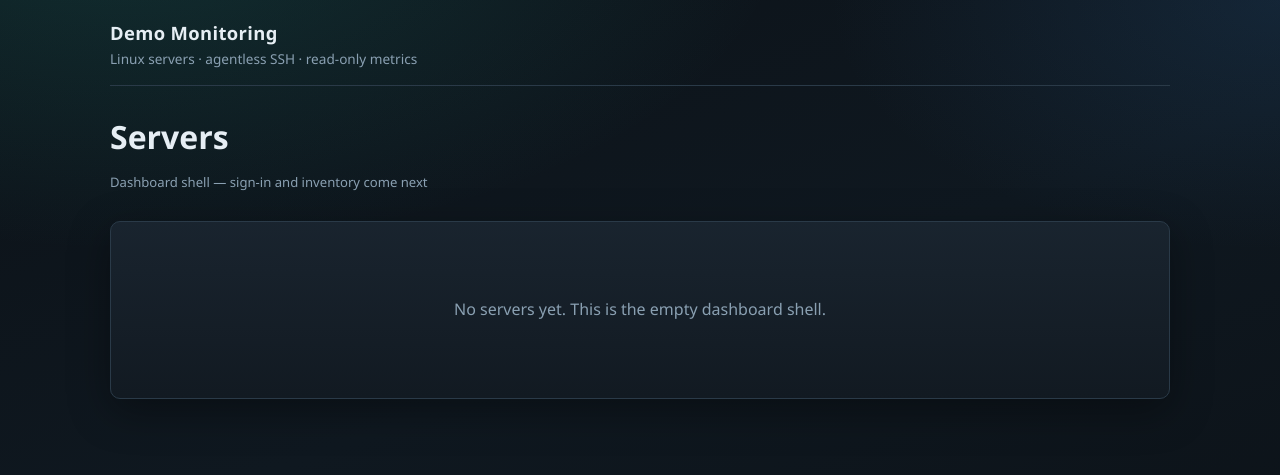
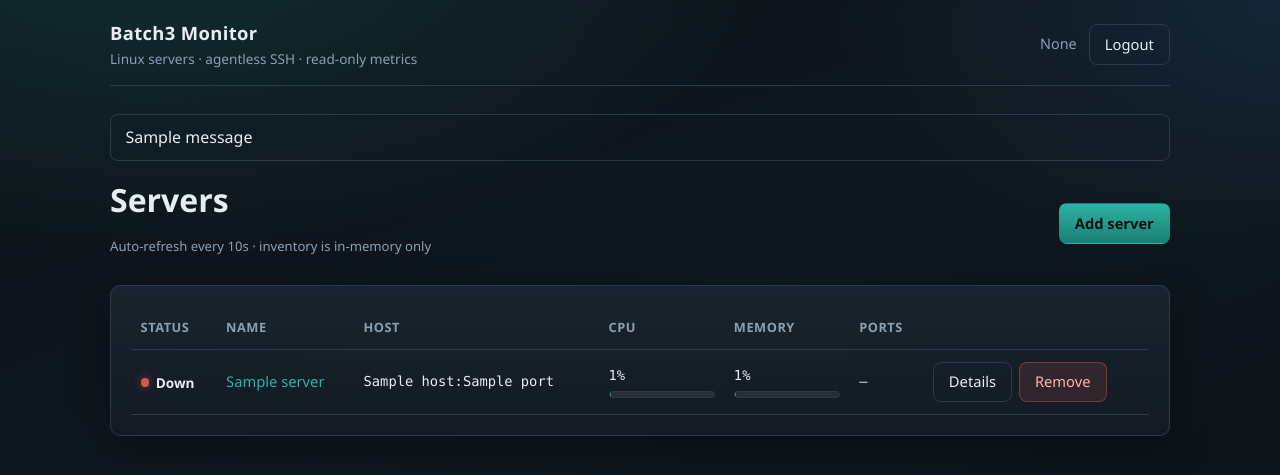
Before and after one commit to vinuthan8ntraining-debug/Batch3_cursor_Training_Vin, a Flask app: template templates/dashboard.html in a window 1280 px wide. Shown: the top 475 px of the page. Run offline with Flask 3, Linux system fonts and the light colour scheme; the template is opened without the code that fills it: most values are stand-ins (such as "Sample title", 1, 10 or a date in 2020); one stand-in notice (Sample message) is shown.

Commit message:
Add auth, server inventory, and live SSH metrics dashboard.
Wire login-protected routes, in-memory server CRUD, agentless metrics collection, and UI polish for the monitoring demo.

```diff
--- a/app.py
+++ b/app.py
@@ -1,16 +1,133 @@
-"""Demo Monitoring Infrastructure — local Flask app (Step 1 shell)."""
+"""Demo Monitoring Infrastructure — local Flask app."""
 
-from flask import Flask, render_template
+from __future__ import annotations
+
+from functools import wraps
+
+from flask import (
+    Flask,
+    flash,
+    redirect,
+    render_template,
+    request,
+    session,
+    url_for,
+)
+from werkzeug.security import check_password_hash
+
+import config
+import metrics
+import store
 
 app = Flask(__name__)
+app.secret_key = config.SECRET_KEY
+
+
+def login_required(view):
+    @wraps(view)
+    def wrapped(*args, **kwargs):
+        if not session.get("authenticated"):
+            return redirect(url_for("login"))
+        return view(*args, **kwargs)
+
+    return wrapped
+
+
+@app.context_processor
+def inject_globals():
+    return {
+        "refresh_seconds": config.METRICS_REFRESH_SECONDS,
+        "username": session.get("username"),
+    }
+
+
+@app.route("/login", methods=["GET", "POST"])
+def login():
+    if session.get("authenticated"):
+        return redirect(url_for("dashboard"))
+
+    error = None
+    if request.method == "POST":
+        username = (request.form.get("username") or "").strip()
+        password = request.form.get("password") or ""
+        if username == config.ADMIN_USERNAME and check_password_hash(
+            config.ADMIN_PASSWORD_HASH, password
+        ):
+            session["authenticated"] = True
+            session["username"] = username
+            return redirect(url_for("dashboard"))
+        error = "Invalid username or password."
+
+    return render_template("login.html", error=error)
+
+
+@app.route("/logout")
+def logout():
+    session.clear()
+    return redirect(url_for("login"))
 
 
 @app.route("/")
+@login_required
 def dashboard():
-    """Empty dashboard shell — auth and metrics come in later steps."""
-    return render_template("dashboard.html")
+    servers = store.list_servers()
+    rows = metrics.collect_summaries(servers)
+    return render_template("dashboard.html", servers=rows)
+
+
+@app.route("/servers/add", methods=["GET", "POST"])
+@login_required
+def add_server():
+    if request.method == "POST":
+        name = request.form.get("name") or ""
+        host = request.form.get("host") or ""
+        port_raw = request.form.get("port") or "22"
+        ssh_user = request.form.get("ssh_user") or ""
+        ssh_password = request.form.get("ssh_password") or ""
+
+        if not all([name.strip(), host.strip(), ssh_user.strip(), ssh_password]):
+            flash("All fields are required.", "error")
+            return render_template("add_server.html", form=request.form)
+
+        try:
+            port = int(port_raw)
+            if not (1 <= port <= 65535):
+                raise ValueError
+        except ValueError:
+            flash("SSH port must be a number between 1 and 65535.", "error")
+            return render_template("add_server.html", form=request.form)
+
+        store.add_server(name, host, port, ssh_user, ssh_password)
+        flash(f"Server “{name.strip()}” added.", "ok")
+        return redirect(url_for("dashboard"))
+
+    return render_template("add_server.html", form={})
+
+
+@app.route("/servers/<server_id>")
+@login_required
+def server_detail(server_id: str):
+    server = store.get_server(server_id)
+    if not server:
+        flash("Server not found.", "error")
+        return redirect(url_for("dashboard"))
+
+    live = metrics.collect_metrics(server)
+    safe = {k: v for k, v in server.items() if k != "ssh_password"}
+    return render_template("server_detail.html", server=safe, metrics=live)
+
+
+@app.route("/servers/<server_id>/remove", methods=["POST"])
+@login_required
+def remove_server(server_id: str):
+    server = store.get_server(server_id)
+    if store.remove_server(server_id):
+        label = server["name"] if server else server_id
+        flash(f"Server “{label}” removed.", "ok")
+    else:
+        flash("Server not found.", "error")
+    return redirect(url_for("dashboard"))
 
 
 if __name__ == "__main__":
-    # Local demo bind: all interfaces, port 5777 (see docs/requirements.md §8)
-    app.run(host="0.0.0.0", port=5777, debug=True)
+    app.run(host="0.0.0.0", port=57275, debug=True)
--- a/config.py
+++ b/config.py
@@ -9,5 +9,5 @@ ADMIN_PASSWORD_HASH = os.environ.get(
     "scrypt:32768:8:1$Q5ZrcJkhASmaGqBz$7d82fdb4cf03ae88ca0f920aa27fa8fe48baff4216d83f47517964cbc5f78121d8c040caa939819b5c204f781134a0d22349083ec47a938a582a6144c75ab01b",
 )
 
-SSH_CONNECT_TIMEOUT = int(os.environ.get("SSH_CONNECT_TIMEOUT", "8"))
+SSH_CONNECT_TIMEOUT = int(os.environ.get("SSH_CONNECT_TIMEOUT", "5"))
 METRICS_REFRESH_SECONDS = 10
--- a/requirements.txt
+++ b/requirements.txt
@@ -1 +1,2 @@
 flask>=3.0.0
+paramiko>=3.4.0
--- a/static/css/style.css
+++ b/static/css/style.css
@@ -284,6 +284,59 @@ th {
   box-shadow: 0 0 10px rgba(212, 86, 78, 0.55);
 }
 
+.meter-cell {
+  display: flex;
+  flex-direction: column;
+  gap: 0.35rem;
+  min-width: 5.5rem;
+}
+
+.meter {
+  width: 100%;
+  height: 0.45rem;
+  background: rgba(255, 255, 255, 0.08);
+  border: 1px solid var(--line);
+  border-radius: 999px;
+  overflow: hidden;
+}
+
+.meter-lg {
+  margin-top: 0.65rem;
+  height: 0.55rem;
+}
+
+.meter-fill {
+  height: 100%;
+  width: 0;
+  background: linear-gradient(90deg, var(--accent-dim), var(--accent));
+  border-radius: inherit;
+  transition: width 0.35s ease;
+}
+
+.meter-fill.warm {
+  background: linear-gradient(90deg, #b8891a, var(--warn));
+}
+
+.meter-fill.hot {
+  background: linear-gradient(90deg, #a83b35, var(--danger));
+}
+
+.error-row td {
+  padding-top: 0;
+  border-bottom-color: rgba(212, 86, 78, 0.25);
+}
+
+.error-inline {
+  color: #ffc4bf;
+  background: rgba(212, 86, 78, 0.1);
+  border: 1px solid rgba(212, 86, 78, 0.28);
+  border-radius: 6px;
+  padding: 0.45rem 0.65rem;
+  margin: 0 0 0.35rem;
+  font-size: 0.78rem;
+  word-break: break-word;
+}
+
 .metric-grid {
   display: grid;
   grid-template-columns: repeat(auto-fit, minmax(160px, 1fr));
--- a/templates/add_server.html
+++ b/templates/add_server.html
@@ -4,7 +4,7 @@
 <div class="shell">
   <header class="topbar">
     <div class="brand">
-      <strong>Demo Monitoring</strong>
+      <strong>Batch3 Monitor</strong>
       <span>Register a Linux host</span>
     </div>
     <div class="topbar-actions">
@@ -25,7 +25,7 @@
 
   <div class="panel" style="max-width: 560px;">
     <h1>Add Linux server</h1>
-    <p class="muted">Credentials stay in memory for this process only. Metrics are collected agentlessly over SSH.</p>
+    <p class="muted">Credentials stay in memory for this process only. Use a real reachable host (for this machine: <span class="mono">127.0.0.1</span> port <span class="mono">22</span>). Loopback hosts use local metrics for the demo.</p>
     <form method="post" class="form-grid" style="margin-top: 1.25rem;">
       <label>
         Display name
@@ -33,7 +33,7 @@
       </label>
       <label>
         Host (hostname or IP)
-        <input type="text" name="host" value="{{ form.get('host', '') }}" required placeholder="192.168.1.10">
+        <input type="text" name="host" value="{{ form.get('host', '') }}" required placeholder="127.0.0.1">
       </label>
       <label>
         SSH port
--- a/templates/dashboard.html
+++ b/templates/dashboard.html
@@ -1,25 +1,117 @@
 {% extends "base.html" %}
 {% block title %}Dashboard{% endblock %}
+{% block head %}
+<meta http-equiv="refresh" content="{{ refresh_seconds }}">
+{% endblock %}
 {% block body %}
 <div class="shell">
   <header class="topbar">
     <div class="brand">
-      <strong>Demo Monitoring</strong>
+      <strong>Batch3 Monitor</strong>
       <span>Linux servers · agentless SSH · read-only metrics</span>
     </div>
+    <div class="topbar-actions">
+      <span>{{ username }}</span>
+      <a class="btn btn-ghost" href="{{ url_for('logout') }}">Logout</a>
+    </div>
   </header>
+
+  {% with messages = get_flashed_messages(with_categories=true) %}
+  {% if messages %}
+  <ul class="flash-list">
+    {% for category, message in messages %}
+    <li class="flash {{ category }}">{{ message }}</li>
+    {% endfor %}
+  </ul>
+  {% endif %}
+  {% endwith %}
 
   <div class="toolbar">
     <div>
       <h1 style="margin:0;">Servers</h1>
-      <p class="refresh-note">Dashboard shell — sign-in and inventory come next</p>
+      <p class="refresh-note">Auto-refresh every {{ refresh_seconds }}s · inventory is in-memory only</p>
     </div>
+    <a class="btn btn-primary" href="{{ url_for('add_server') }}">Add server</a>
   </div>
 
   <div class="panel">
+    {% if not servers %}
     <div class="empty">
-      <p>No servers yet. This is the empty dashboard shell.</p>
+      <p>No servers registered yet.</p>
+      <a class="btn btn-primary" href="{{ url_for('add_server') }}">Add your first Linux host</a>
     </div>
+    {% else %}
+    <div class="table-wrap">
+      <table>
+        <thead>
+          <tr>
+            <th>Status</th>
+            <th>Name</th>
+            <th>Host</th>
+            <th>CPU</th>
+            <th>Memory</th>
+            <th>Ports</th>
+            <th></th>
+          </tr>
+        </thead>
+        <tbody>
+          {% for s in servers %}
+          <tr>
+            <td>
+              {% if s.ok %}
+              <span class="status up">Up</span>
+              {% else %}
+              <span class="status down">Down</span>
+              {% endif %}
+            </td>
+            <td><a href="{{ url_for('server_detail', server_id=s.id) }}">{{ s.name }}</a></td>
+            <td class="mono">{{ s.host }}:{{ s.port }}</td>
+            <td>
+              {% if s.cpu_percent is not none %}
+              <div class="meter-cell">
+                <span class="mono">{{ s.cpu_percent }}%</span>
+                <div class="meter" title="CPU {{ s.cpu_percent }}%">
+                  <div class="meter-fill {% if s.cpu_percent >= 85 %}hot{% elif s.cpu_percent >= 60 %}warm{% endif %}" style="width: {{ s.cpu_percent }}%;"></div>
+                </div>
+              </div>
+              {% else %}
+              <span class="mono">—</span>
+              {% endif %}
+            </td>
+            <td>
+              {% if s.memory_percent is not none %}
+              <div class="meter-cell">
+                <span class="mono">{{ s.memory_percent }}%</span>
+                <div class="meter" title="Memory {{ s.memory_percent }}%">
+                  <div class="meter-fill {% if s.memory_percent >= 85 %}hot{% elif s.memory_percent >= 60 %}warm{% endif %}" style="width: {{ s.memory_percent }}%;"></div>
+                </div>
+              </div>
+              {% else %}
+              <span class="mono">—</span>
+              {% endif %}
+            </td>
+            <td class="mono">{% if s.ok %}{{ s.port_count }}{% else %}—{% endif %}</td>
+            <td>
+              <div class="row-actions">
+                <a class="btn btn-ghost" href="{{ url_for('server_detail', server_id=s.id) }}">Details</a>
+                <form method="post" action="{{ url_for('remove_server', server_id=s.id) }}" onsubmit="return confirm('Remove this server from monitoring?');">
+                  <button class="btn btn-danger" type="submit">Remove</button>
+                </form>
+              </div>
+            </td>
+          </tr>
+          {% if not s.ok and s.error %}
+          <tr class="error-row">
+            <td colspan="7">
+              <div class="error-inline mono">{{ s.error }}</div>
+            </td>
+          </tr>
+          {% endif %}
+          {% endfor %}
+        </tbody>
+      </table>
+    </div>
+    {% endif %}
   </div>
 </div>
 {% endblock %}
--- a/templates/login.html
+++ b/templates/login.html
@@ -3,7 +3,7 @@
 {% block body %}
 <div class="login-wrap">
   <div class="panel login-card">
-    <div class="eyebrow">Demo Monitoring Infrastructure</div>
+    <div class="eyebrow">Batch3 Monitor</div>
     <h1>Sign in</h1>
     <p class="muted">Read-only Linux metrics over agentless SSH. Local demo only.</p>
     {% if error %}
```
Also changed, not shown: docs/requirements.md (+5 -5 lines), metrics.py (+182 -18 lines), templates/server_detail.html (+8 -0 lines).
